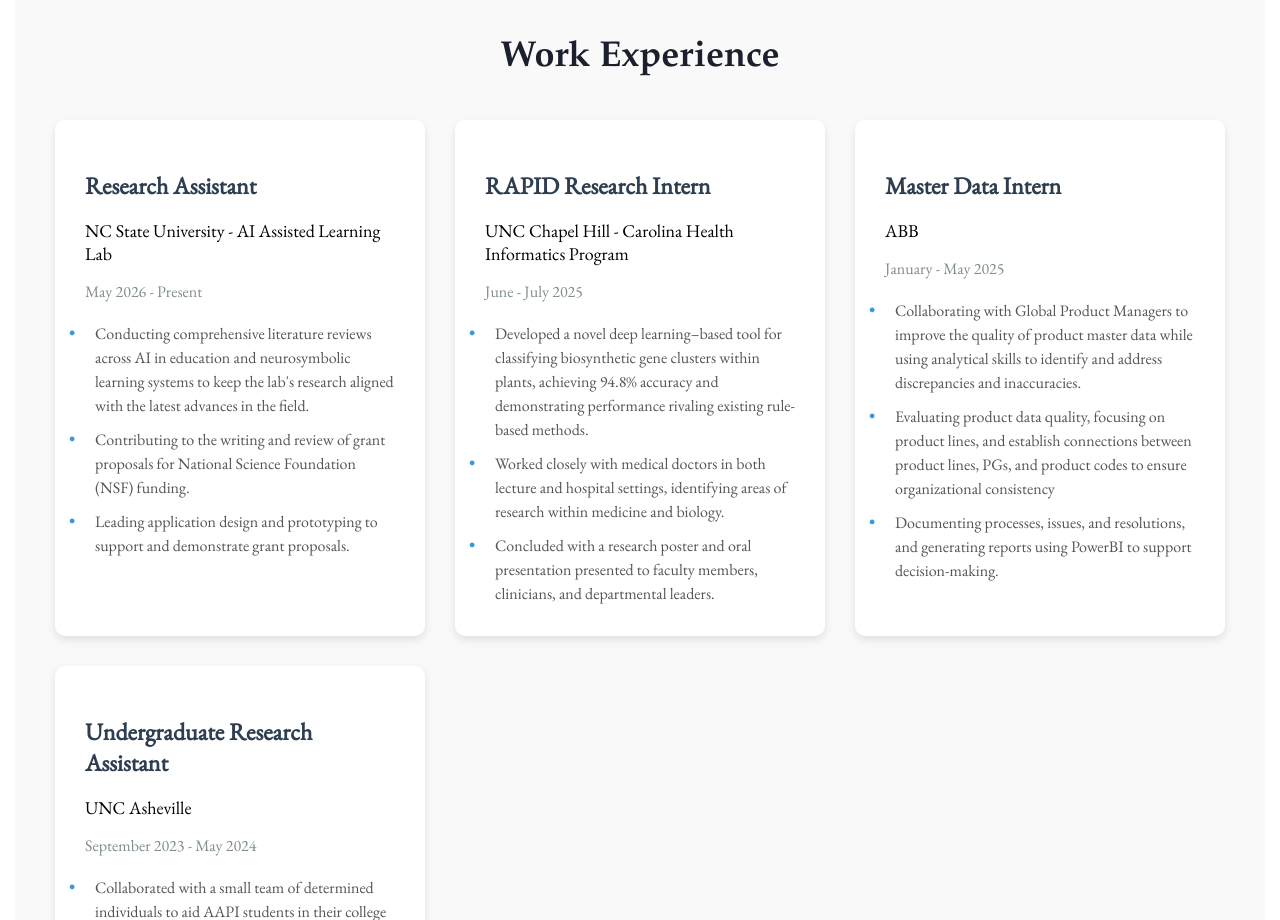
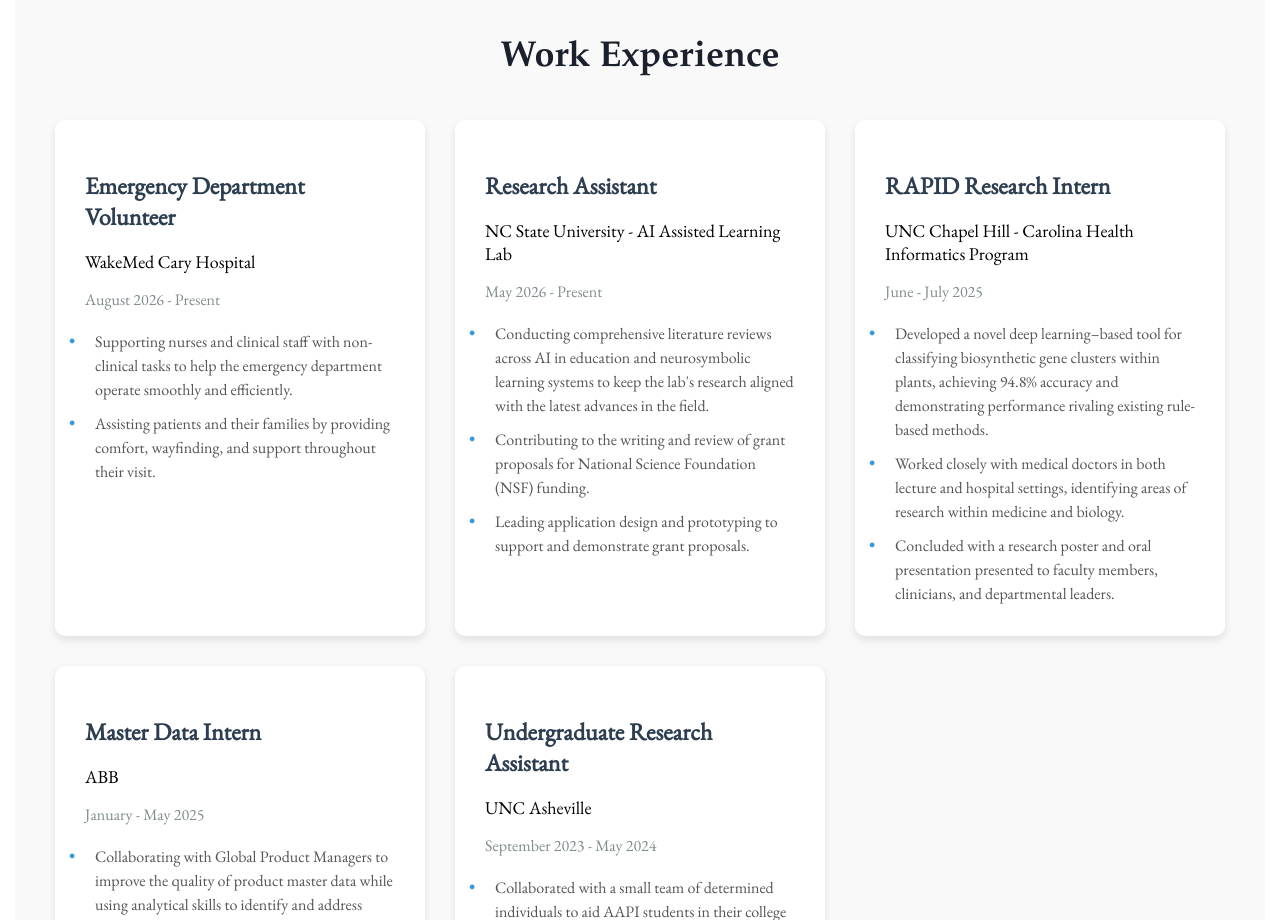
Before and after one commit to jbyng/jbyng.github.io, a plain HTML site: page index.html in a window 1280 px wide. Shown: the part 3400-4320 px from the top of the page. Drawn offline with nearby package versions, Linux system fonts and the light colour scheme.

Commit message:
Add WakeMed Cary ED volunteer role to experience
Co-Authored-By: Claude Opus 4.8 <noreply@anthropic.com>

```diff
--- a/index.html
+++ b/index.html
@@ -99,6 +99,18 @@
     <div id="experience">
         <h1>Work Experience</h1>
         <div class="experience-grid">
+            <!-- Experience Card: WakeMed -->
+            <div class="experience-card">
+                <h2>Emergency Department Volunteer</h2>
+                <h3>WakeMed Cary Hospital</h3>
+                <p class="dates">August 2026 - Present</p>
+                <ul>
+                    <li>Supporting nurses and clinical staff with non-clinical tasks to help the emergency
+                        department operate smoothly and efficiently.</li>
+                    <li>Assisting patients and their families by providing comfort, wayfinding, and support
+                        throughout their visit.</li>
+                </ul>
+            </div>
             <!-- Experience Card: AIAL -->
             <div class="experience-card">
                 <h2>Research Assistant</h2>
```
